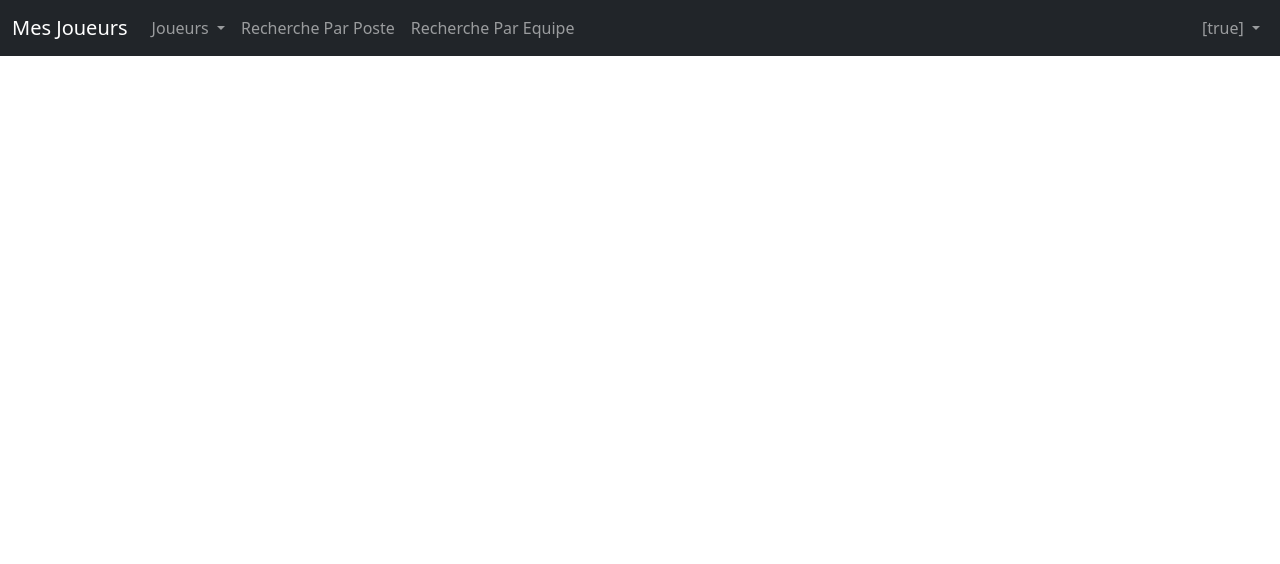
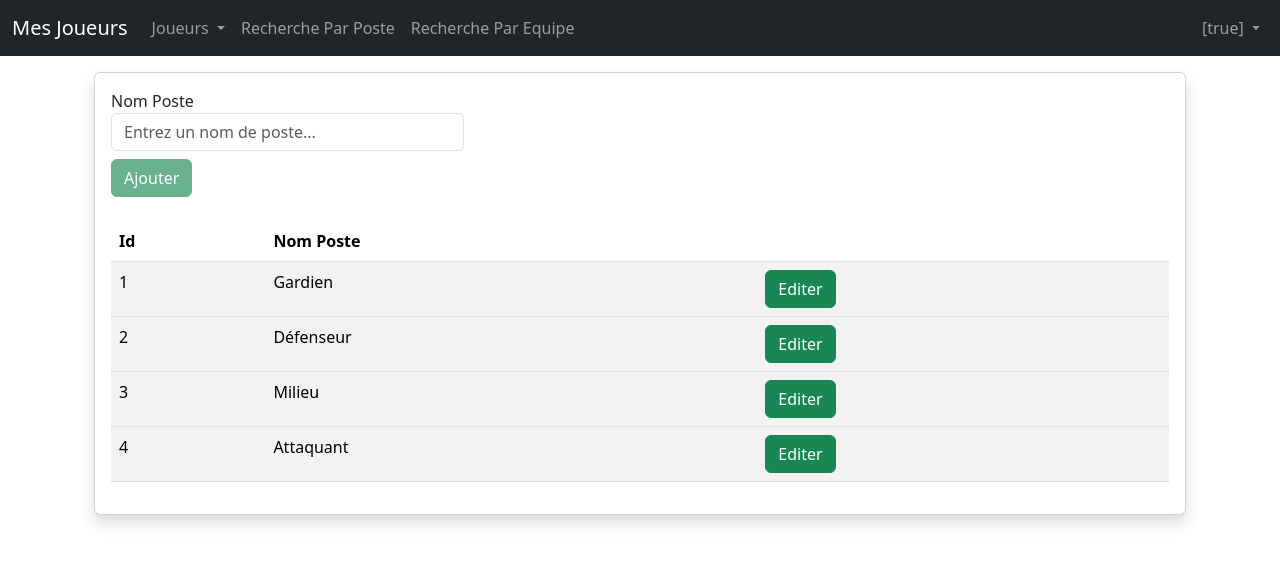
Before and after one commit to rmhadhbi/MesJoueurs2, an Angular app: page /listePostes in a window 1280 px wide. Before the commit this address led to /. Shown: the top 564 px of the page. Built offline with nearby package versions, Linux system fonts and the light colour scheme; sample sign-in values are in the browser's storage.

Commit message:
Devoir 10 : Transmettre les donnees entre composants avec @Input() et @Output (Section 15)

```diff
--- a/src/app/app.component.html
+++ b/src/app/app.component.html
@@ -12,6 +12,7 @@
           <li *ngIf="authService.isAdmin()">
             <a class="dropdown-item" routerLink="/add-joueur">Ajouter</a>
           </li>
+          <li><a class="dropdown-item" routerLink="/listePostes">Gestion des postes</a></li>
         </ul>
       </li>
       <li class="nav-item">
--- a/src/app/app.routes.ts
+++ b/src/app/app.routes.ts
@@ -7,6 +7,7 @@ import { RechercheParEquipeComponent } from './recherche-par-equipe/recherche-pa
 import { LoginComponent } from './login/login.component';
 import { ForbiddenComponent } from './forbidden/forbidden.component';
 import { joueurGuard } from './joueur.guard';
+import { ListePostesComponent } from './liste-postes/liste-postes.component';
 
 export const routes: Routes = [
   { path: 'joueurs', component: JoueursComponent },
@@ -14,6 +15,8 @@ export const routes: Routes = [
   { path: 'updateJoueur/:id', component: UpdateJoueurComponent, canActivate: [joueurGuard] },
   { path: 'rechercheParPoste', component: RechercheParPosteComponent },
   { path: 'rechercheParEquipe', component: RechercheParEquipeComponent },
+  { path: 'listePostes', component: ListePostesComponent },
+  { path: 'listeCategories', component: ListePostesComponent },
   { path: 'login', component: LoginComponent },
   { path: 'app-forbidden', component: ForbiddenComponent },
   { path: '', redirectTo: 'joueurs', pathMatch: 'full' }
--- a/src/app/joueur.service.ts
+++ b/src/app/joueur.service.ts
@@ -59,6 +59,34 @@ export class JoueurService {
     return this.postes.find(p => p.idPoste == id)!;
   }
 
+  ajouterPoste(p: Poste): Poste {
+    if (!p.idPoste || p.idPoste === 0) {
+      const maxId = this.postes.length > 0 ? Math.max(...this.postes.map(post => post.idPoste ?? 0)) : 0;
+      p.idPoste = maxId + 1;
+    }
+    this.postes.push({ ...p });
+    return p;
+  }
+
+  updatePoste(p: Poste) {
+    const index = this.postes.findIndex(post => post.idPoste == p.idPoste);
+    if (index > -1) {
+      this.postes[index] = { ...p };
+      this.joueurs.forEach(j => {
+        if (j.poste && j.poste.idPoste == p.idPoste) {
+          j.poste.nomPoste = p.nomPoste;
+        }
+      });
+    }
+  }
+
+  supprimerPoste(p: Poste) {
+    const index = this.postes.indexOf(p, 0);
+    if (index > -1) {
+      this.postes.splice(index, 1);
+    }
+  }
+
 
   rechercherParPoste(idPoste: number): Joueur[] {
     if (!idPoste) {
--- /dev/null
+++ b/src/app/liste-postes/liste-postes.component.html
@@ -0,0 +1,29 @@
+<div class="container">
+  <div class="card shadow mb-4">
+    <div class="card-body">
+      <div class="col-sm-4 col-md-4 col-lg-4 mb-4">
+        <app-update-poste
+          [poste]="updatedPoste"
+          (posteUpdated)="posteUpdated($event)"
+          [ajout]="ajout">
+        </app-update-poste>
+      </div>
+      <table class="table table-striped">
+        <thead>
+          <tr>
+            <th>Id</th>
+            <th>Nom Poste</th>
+            <th></th>
+          </tr>
+        </thead>
+        <tbody *ngFor="let p of postes">
+          <tr>
+            <td>{{ p.idPoste }}</td>
+            <td>{{ p.nomPoste }}</td>
+            <td><a class="btn btn-success" (click)="updatePoste(p)">Editer</a></td>
+          </tr>
+        </tbody>
+      </table>
+    </div>
+  </div>
+</div>
--- /dev/null
+++ b/src/app/liste-postes/liste-postes.component.ts
@@ -0,0 +1,48 @@
+import { Component, OnInit } from '@angular/core';
+import { CommonModule } from '@angular/common';
+import { Poste } from '../model/poste.model';
+import { JoueurService } from '../joueur.service';
+import { UpdatePosteComponent } from '../update-poste/update-poste.component';
+
+@Component({
+  selector: 'app-liste-postes',
+  standalone: true,
+  imports: [CommonModule, UpdatePosteComponent],
+  templateUrl: './liste-postes.component.html',
+  styles: [
+  ]
+})
+export class ListePostesComponent implements OnInit {
+
+  postes!: Poste[];
+  updatedPoste: Poste = { idPoste: 0, nomPoste: '' };
+  ajout: boolean = true;
+
+  constructor(private joueurService: JoueurService) { }
+
+  ngOnInit(): void {
+    this.chargerPostes();
+  }
+
+  chargerPostes() {
+    this.postes = this.joueurService.listePostes();
+  }
+
+  posteUpdated(poste: Poste) {
+    console.log("Poste updated event", poste);
+    if (this.ajout) {
+      this.joueurService.ajouterPoste(poste);
+    } else {
+      this.joueurService.updatePoste(poste);
+    }
+    this.chargerPostes();
+    this.ajout = true;
+    this.updatedPoste = { idPoste: 0, nomPoste: '' };
+  }
+
+  updatePoste(poste: Poste) {
+    this.updatedPoste = { ...poste };
+    this.ajout = false;
+  }
+
+}
--- a/src/app/login/login.component.ts
+++ b/src/app/login/login.component.ts
@@ -28,7 +28,6 @@ export class LoginComponent {
     if (isValidUser)
       this.router.navigate(['/']);
     else
-      // alert('Login ou mot de passe incorrecte!');
       this.erreur = 1;
   }
 
--- a/src/app/services/auth.service.ts
+++ b/src/app/services/auth.service.ts
@@ -9,7 +9,7 @@ export class AuthService {
 
   users: User[] = [
     { "username": "admin", "password": "123", "roles": ['ADMIN'] },
-    { "username": "nadhem", "password": "123", "roles": ['USER'] }
+    { "username": "rayen", "password": "1212", "roles": ['USER'] }
   ];
 
   public loggedUser!: string;
--- /dev/null
+++ b/src/app/update-poste/update-poste.component.html
@@ -0,0 +1,16 @@
+<form>
+  <div [hidden]="ajout">
+    <label>ID Poste</label>
+    <input type="text" [(ngModel)]="poste.idPoste" name="idPoste" class="form-control w-25">
+  </div>
+  <div>
+    <label>Nom Poste</label>
+    <input type="text" [(ngModel)]="poste.nomPoste" name="nomPoste" class="form-control"
+      placeholder="Entrez un nom de poste...">
+  </div>
+  <div class="mt-2">
+    <button type="submit" [disabled]="!poste.nomPoste" class="btn btn-success"
+      (click)="savePoste()">{{ajout ? 'Ajouter' : 'Modifier'}}
+    </button>
+  </div>
+</form>
--- /dev/null
+++ b/src/app/update-poste/update-poste.component.ts
@@ -0,0 +1,33 @@
+import { Component, EventEmitter, Input, OnInit, Output } from '@angular/core';
+import { CommonModule } from '@angular/common';
+import { FormsModule } from '@angular/forms';
+import { Poste } from '../model/poste.model';
+
+@Component({
+  selector: 'app-update-poste',
+  standalone: true,
+  imports: [CommonModule, FormsModule],
+  templateUrl: './update-poste.component.html',
+  styles: [
+  ]
+})
+export class UpdatePosteComponent implements OnInit {
+
+  @Input()
+  poste!: Poste;
+
+  @Input()
+  ajout!: boolean;
+
+  @Output()
+  posteUpdated = new EventEmitter<Poste>();
+
+  ngOnInit(): void {
+    console.log("ngOnInit du composant UpdatePoste ", this.poste);
+  }
+
+  savePoste(): void {
+    this.posteUpdated.emit(this.poste);
+  }
+
+}
```
